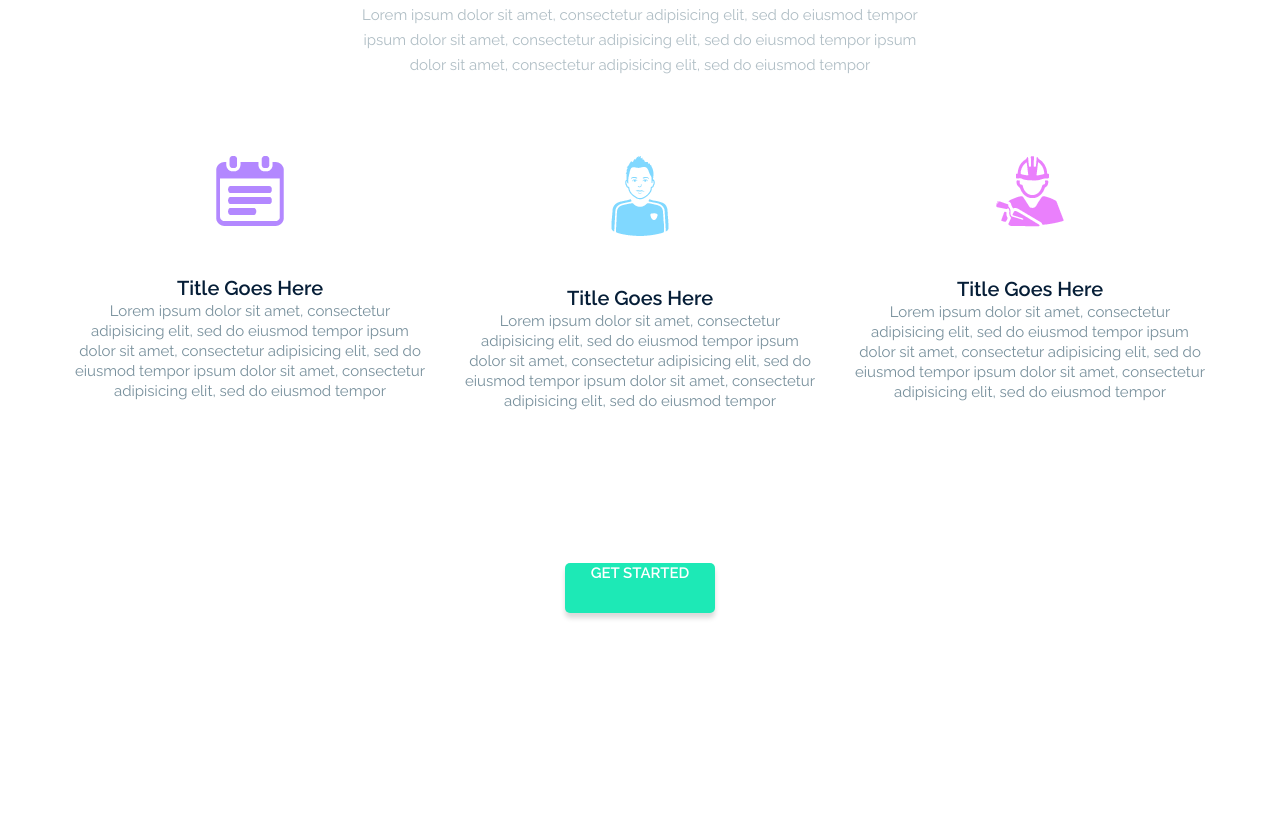
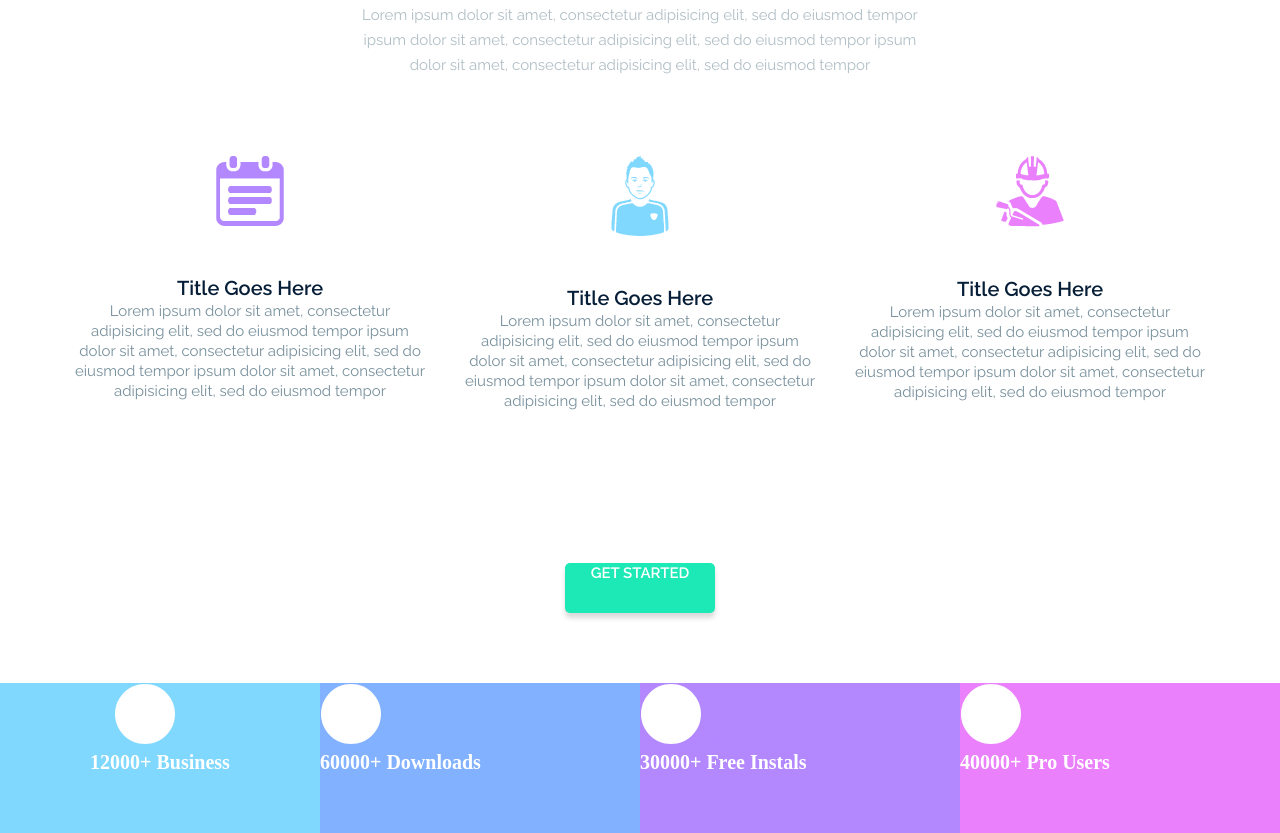
Before and after one commit to RaniyaSha/Dart-Service-Manager, a plain HTML site: page index.html in a window 1280 px wide. Shown: the part 967-1800 px from the top of the page. Before the commit the page ends 1650 px from the top, so only its background shows below. Drawn offline with Linux system fonts and the light colour scheme.

Commit message:
counts (colorful line)

```diff
--- a/index.html
+++ b/index.html
@@ -35,6 +35,7 @@
             </div>
         </div>
     </div>
+
     <div class="easyAndUseful">
         <div class="mainText">
                 <h1>Easy & Useful</h1>
@@ -60,5 +61,28 @@
         </div>
         <button>Get started</button>
     </div>
+
+    <div class="colorfullLine">
+        <div class="lightBlueLine">
+            <img src="images/white_logo.png">
+            <img src="images/business_logo.png">
+            <p>12000+ Business</p>
+        </div>
+        <div class="blueLine">
+            <img src="images/white_logo.png">
+            <img src="images/download_blue_logo.png">
+            <p>60000+ Downloads</p>
+        </div>
+        <div class="lightVioletLine">
+            <img src="images/white_logo.png">
+            <img src="images/person_logo.png">
+            <p>30000+ Free Instals</p>
+        </div>
+        <div class="violetLine">
+            <img src="images/white_logo.png">
+            <img src="images/download_violet_logo.png">
+            <p>40000+ Pro Users</p>
+        </div>
+    </div>
 </body>
 </html>
--- a/style.css
+++ b/style.css
@@ -219,3 +219,42 @@ button {
     font-weight: 700;
     text-transform: uppercase;
 }
+
+.colorfullLine {
+    height: 150px;
+    display: flex;
+    flex-flow: row nowrap;
+    justify-content: center;
+
+    font-size: 20px;
+    line-height: 25px;
+    color: #ffffff;
+    font-weight: 800;
+}
+
+.colorfullLine p {
+
+}
+.lightBlueLine {
+    justify-items: center;
+    width: 25%;
+    background-color: #80d8ff;
+    display: block;
+    margin-left: auto;
+    margin-right: auto;
+}
+
+.blueLine {
+    width: 25%;
+    background-color: #82b1ff;
+}
+
+.lightVioletLine {
+    width: 25%;
+    background-color: #b388ff;
+}
+
+.violetLine {
+    width: 25%;
+    background-color: #ea80fc;
+}
```
Also changed, not shown: images/business_logo.png (added), images/download_blue_logo.png (added), images/download_violet_logo.png (added), images/person_logo.png (added), images/white_logo.png (added).
